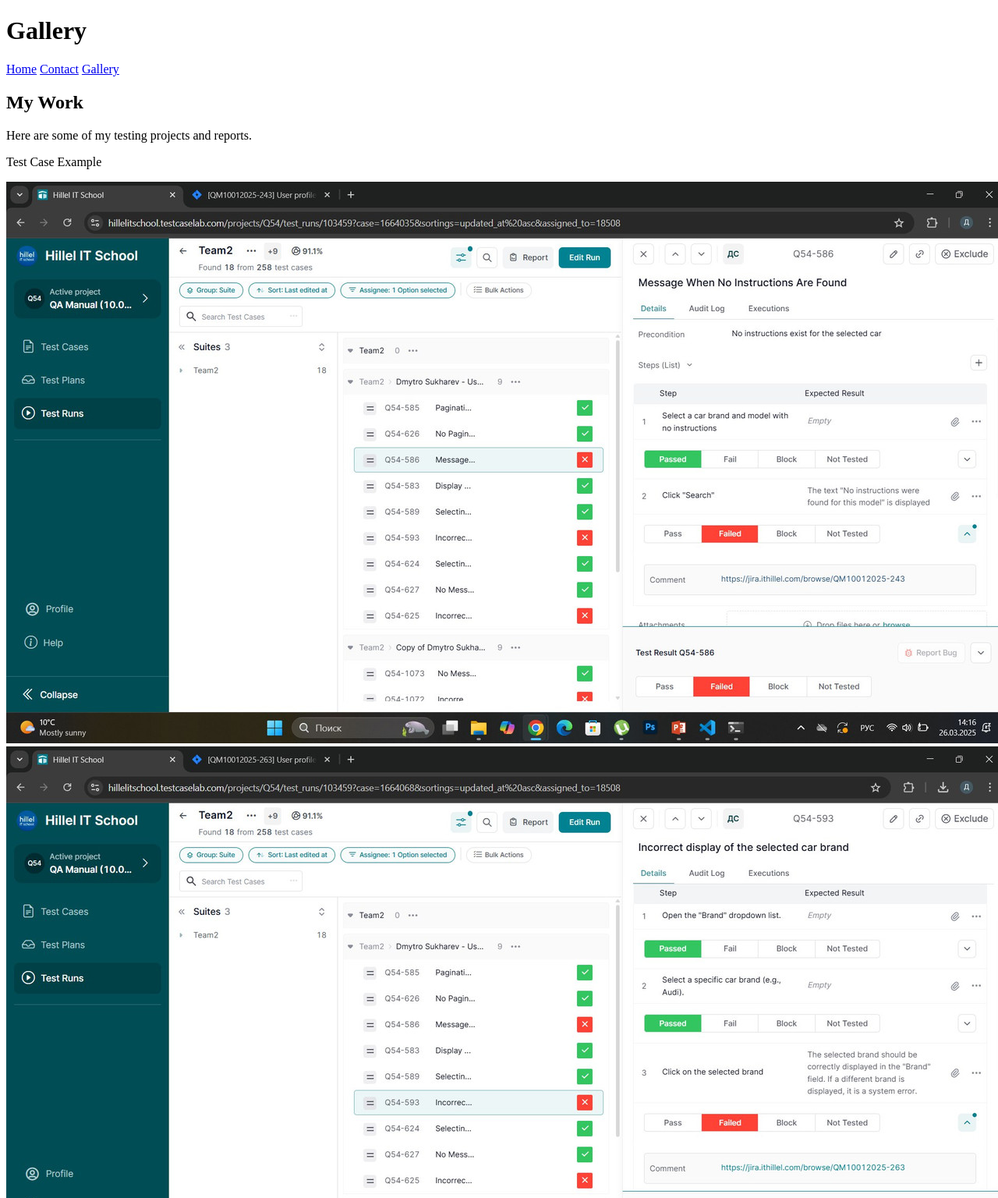
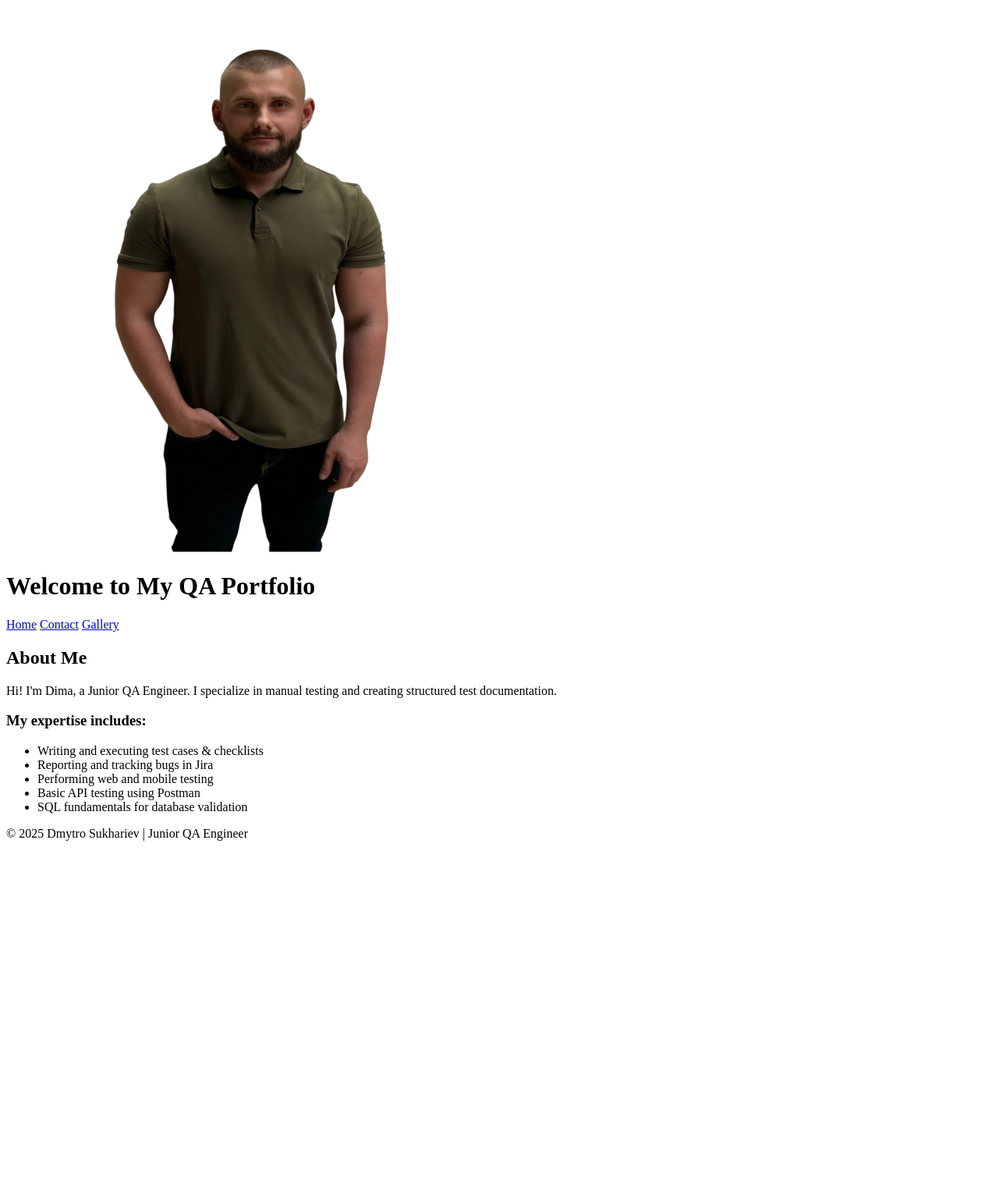
Before and after one commit to DmytroSukharyev/Sukharyev-hillel-qa, a plain HTML site: page index.html in a window 1280 px wide. Shown: the top 1536 px of the page at 78% size. After the commit the page ends 1094 px from the top, so only its background shows below. Drawn offline with Linux system fonts and the light colour scheme.

Commit message:
add pages

```diff
--- a/index.html
+++ b/index.html
@@ -3,33 +3,30 @@
 <head>
     <meta charset="UTF-8">
     <meta name="viewport" content="width=device-width, initial-scale=1.0">
-    <title>Gallery - QA Portfolio</title>
+    <title>Junior QA Engineer | Portfolio</title>
 </head>
 <body>
     <header>
-        <h1>Gallery</h1>
+        <img src="photo/IMG_8550-Photoroom.png" alt="Вид заголовка" width="600" height="700">
+        <h1>Welcome to My QA Portfolio</h1>
         <nav>
-            <a href="../index.html">Home</a>
-            <a href="contact.html">Contact</a>
-            <a href="gallery.html">Gallery</a>
+            <a href="index.html">Home</a>
+            <a href="pages/contact.html">Contact</a>
+            <a href="pages/gallery.html">Gallery</a>
         </nav>
     </header>
 
     <section>
-        <h2>My Work</h2>
-        <p>Here are some of my testing projects and reports.</p>
-        <p>Test Case Example</p>
-        <div class="gallery">
-            <img src="photo/photo_5413704494929274482_w.jpg" alt="Test Case Example">
-            <div class="gallery">
-            <img src="photo/photo_5413704494929274484_w.jpg" alt="Test Case Example">
-           <p>Bug Report Example</p>
-            <img src="photo/photo_5413704494929274483_w.jpg" alt="Bug Report Example">
-            <div class="gallery">
-            <img src="photo/photo_5413704494929274487_w.jpg" alt="Bug Report Example">
-        <p>Test Plan Example</p>
-        <img src="photo/test_plan.jpg" alt="Test Plan Example">
-        </div>
+        <h2>About Me</h2>
+        <p>Hi! I'm Dima, a Junior QA Engineer. I specialize in manual testing and creating structured test documentation.</p>
+        <h3> My expertise includes:</h3>
+        <ul>
+            <li> Writing and executing test cases & checklists</li>
+            <li> Reporting and tracking bugs in Jira</li>
+            <li> Performing web and mobile testing</li>
+            <li> Basic API testing using Postman</li>
+            <li> SQL fundamentals for database validation</li>
+        </ul>
     </section>
 
     <footer>
```
